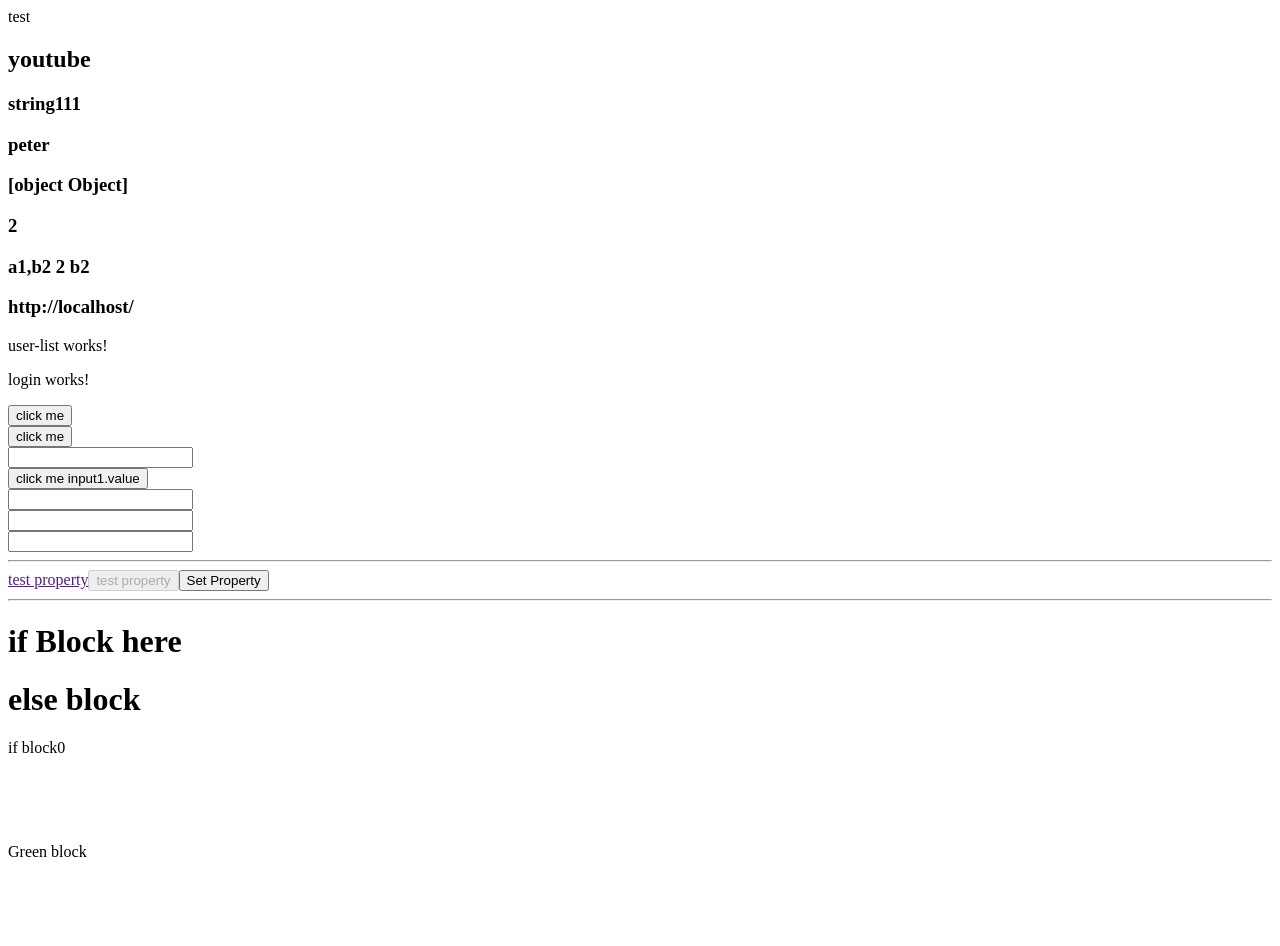
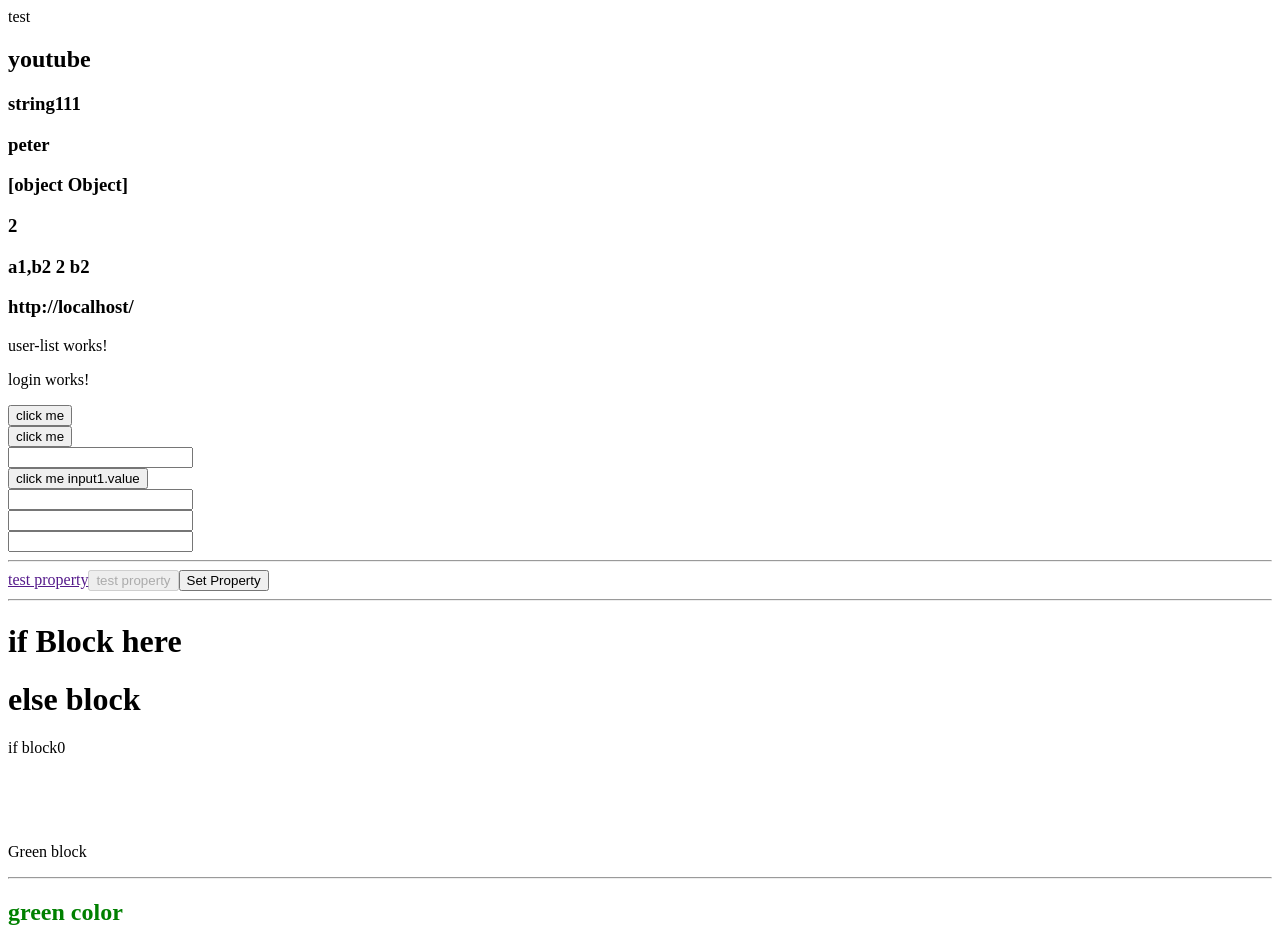
Before and after one commit to aqutw/play-angular10, an Angular app: page / in a window 1280 px wide. Before the commit the page ends 877 px from the top, so only its background shows below. Built offline with nearby package versions, Linux system fonts and the light colour scheme.

Commit message:
ngSwitchCase

```diff
--- a/src/app/app.component.html
+++ b/src/app/app.component.html
@@ -52,3 +52,21 @@
 <ng-template [ngIf]="color=='blue'">
   <p>Blue block</p>
 </ng-template>
+<hr>
+<div [ngSwitch]="color">
+  <h2 style=color:red *ngSwitchCase="'red'">
+    red color
+  </h2>
+  <h2 style=color:yellow *ngSwitchCase="'yellow'">
+    yellow color
+  </h2>
+  <h2 style=color:green *ngSwitchCase="'green'">
+    green color
+  </h2>
+  <h2 style=color:blue *ngSwitchCase="'blue'">
+    blue color
+  </h2>
+  <h2 style=color:gray *ngSwitchDefault>
+    gray color
+  </h2>
+</div>
```
